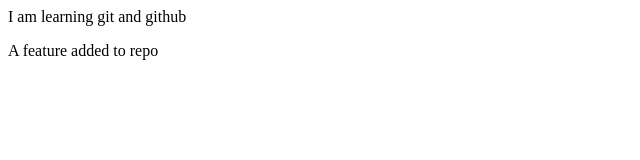
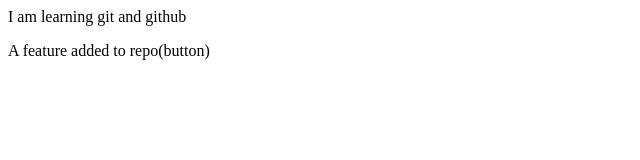
Before and after one commit to AJmark26/Local_repo, a plain HTML site: page index.html in a window 1280 px wide. Shown: the full height of the page, 0-640 px from the left. Drawn offline with Linux system fonts and the light colour scheme.

```diff
--- a/index.html
+++ b/index.html
@@ -1,2 +1,2 @@
 <p>I am learning git and github<p>
-<p>A feature added to repo</p>
+<p>A feature added to repo(button)</p>
```
